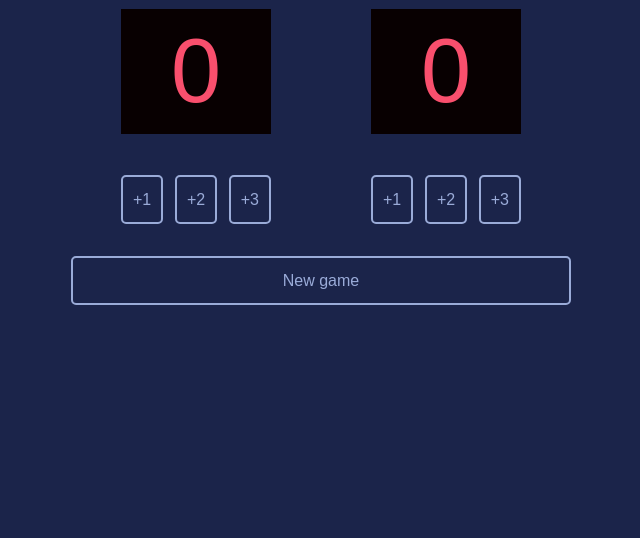
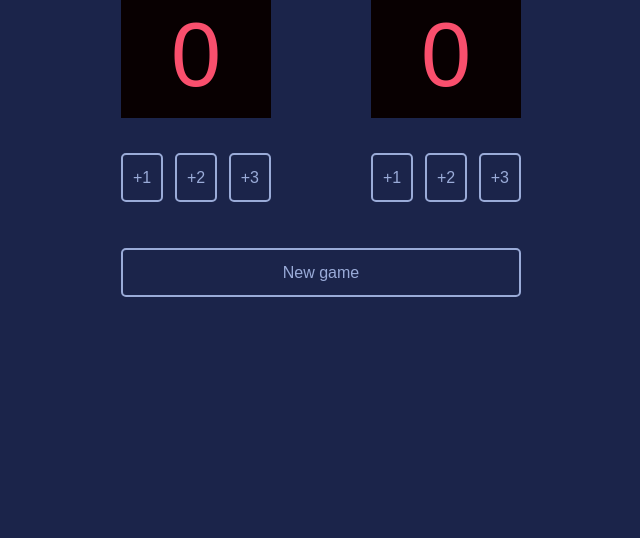
Before and after one commit to juditkisistok/frontend-miniprojects, a plain HTML site: page basketball-scoreboard/index.html in a window 1280 px wide. Shown: the part 262-800 px from the top of the page, without its empty margins (319-959 px from the left). Drawn offline with nearby package versions, Linux system fonts and the light colour scheme; a web font is replaced by a local one.

Commit message:
fixing spacing and removing redundant CSS

```diff
--- a/basketball-scoreboard/index.css
+++ b/basketball-scoreboard/index.css
@@ -14,9 +14,7 @@ h3 {
 
 .container {
     display: flex;
-    justify-content: space-around;
-    width: 50%;
-    max-width: 500px;
+    justify-content: space-between;
     margin: auto;
 }
 
@@ -25,7 +23,12 @@ h3 {
 }
 
 .main-body {
-    padding-top: 20vh;
+    padding-top: 18vh;
+}
+
+.container,
+.newgame-btn {
+    max-width: 400px;
 }
 
 .score,
@@ -50,6 +53,13 @@ h3 {
     justify-content: space-between;
 }
 
+.newgame-btn {
+    text-align: center;
+    max-width: 400px;
+    width: 80%;
+    margin: 30px auto 0px auto;
+}
+
 .increment-btn p,
 .newgame-btn p {
     line-height: 25px;
@@ -60,11 +70,8 @@ h3 {
     cursor: pointer;
 }
 
-.newgame-btn {
-    text-align: center;
-    max-width: 500px;
-    width: 80%;
-    margin: auto;
+.increment-btn p {
+    margin-top: 10px;
 }
 
 .increment-btn p:hover,
@@ -74,9 +81,3 @@ h3 {
     color: #1B244A;
     background: #9AABD8;
 }
-
-@media screen and (max-width: 800px) {
-    .container {
-        width: 90%;
-    }
-}
```
